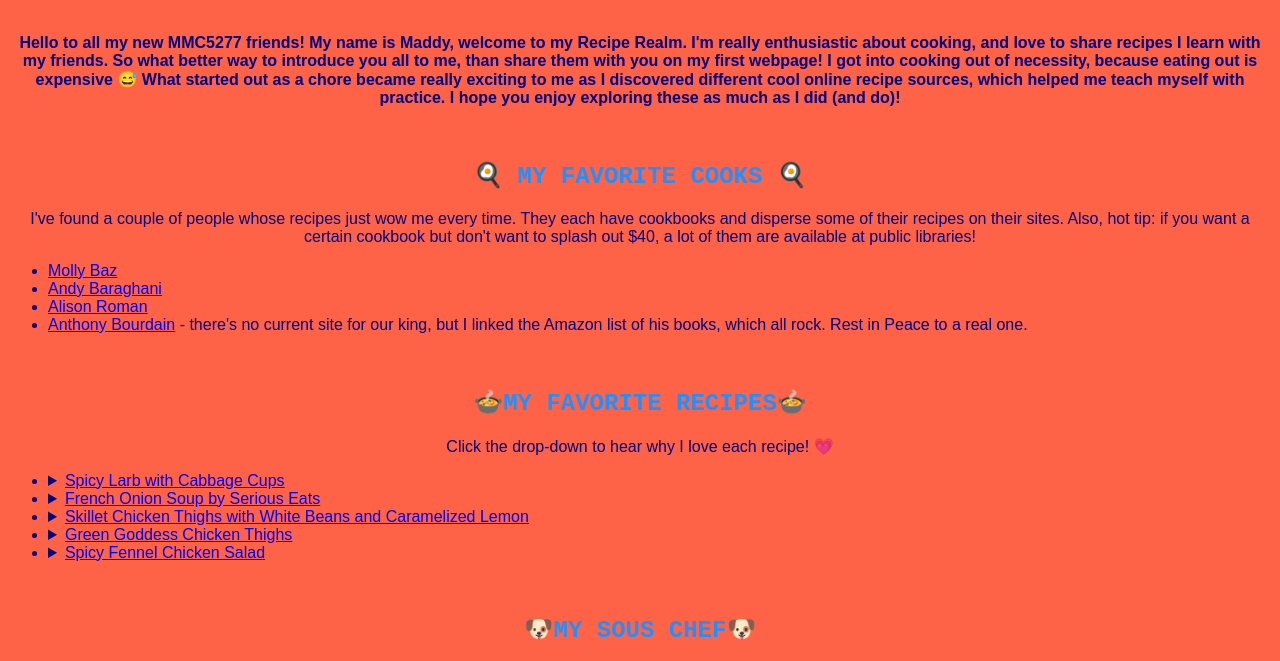
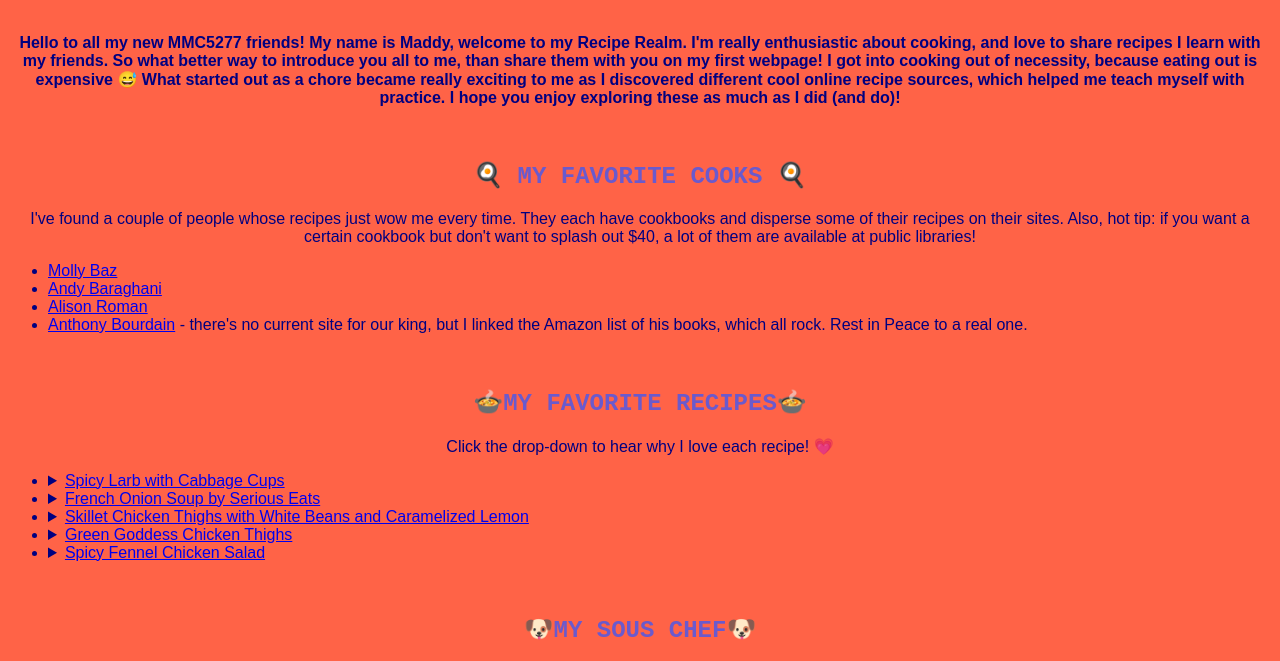
Before and after one commit to maddyspeake/m2-hw2-speake-madeline, a plain HTML site: page index.html in a window 1280 px wide. Shown: the part 83-744 px from the top of the page. Drawn offline with Linux system fonts and the light colour scheme.

Commit message:
modify index.html

```diff
--- a/index.html
+++ b/index.html
@@ -15,7 +15,7 @@
         out is expensive &#128517; What started out as a chore became really exciting to me as I discovered different cool online
         recipe sources, which helped me teach myself with practice. I hope you enjoy exploring these as much as I did (and do)!</b></p>
         <br>
-        <h2 style="color:dodgerblue; font-family: 'Courier New', Courier, monospace; text-align: center;"> &#127859; MY FAVORITE COOKS &#127859; </h2>
+        <h2 style="color:slateblue; font-family: 'Courier New', Courier, monospace; text-align: center;"> &#127859; MY FAVORITE COOKS &#127859; </h2>
        <p style="color:navy;font-family: Arial, Helvetica, sans-serif;text-align: center;">I've found a couple of people whose recipes just wow me every time. They each have cookbooks and disperse some of
         their recipes on their sites. Also, hot tip: if you want a certain cookbook but don't want to splash out $40, a lot of
     them are available at public libraries!</p>
@@ -26,7 +26,7 @@
             the Amazon list of his books, which all rock. Rest in Peace to a real one.</li>
             </ul>
     <br>
-    <h2 style="color:dodgerblue;font-family: 'Courier New', Courier, monospace;text-align: center;">&#127858;MY FAVORITE RECIPES&#127858;</h2>
+    <h2 style="color:slateblue;font-family: 'Courier New', Courier, monospace;text-align: center;">&#127858;MY FAVORITE RECIPES&#127858;</h2>
     <p style="color:navy;text-align: center;font-family: Arial, Helvetica, sans-serif;">Click the drop-down to hear why I love each recipe! &#128151;</p>
 
 
@@ -56,7 +56,7 @@ The oil dressing you make at the beginning is an awesome way to learn about bloo
 natural flavor!</details></li>
 </ul>
 <br>
-<h2 style="color:dodgerblue; font-family: 'Courier New', Courier, monospace; text-align: center;">&#128054;MY SOUS CHEF&#128054;</h2>
+<h2 style="color:slateblue; font-family: 'Courier New', Courier, monospace; text-align: center;">&#128054;MY SOUS CHEF&#128054;</h2>
 <center><img src="Images\howie2.jpg"></center>
 <p style="font-family:Arial, Helvetica, sans-serif;text-align: center;color: navy;">The most important ingredient of all is the loved one(s) you share your food with, who ideally will help you through your
     cooking journey. Thankfully, I have an industry expert by my side. I will know if something is good if my buddy Howie
```
Also changed, not shown: Images/IMG_8286.jpg (deleted), Images/caprese chicken.jpg (deleted), Images/larb.jpg (deleted), Images/veg.jpg (deleted), 1 other file.
